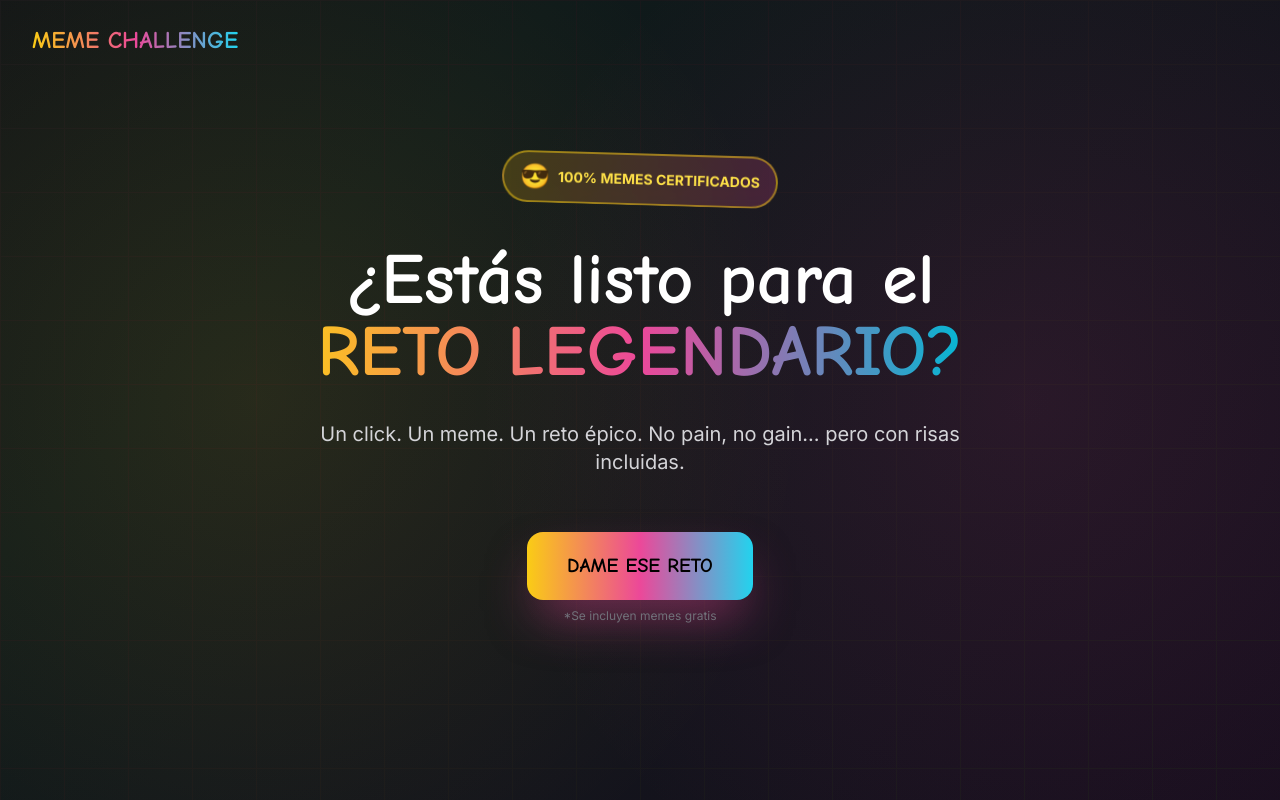
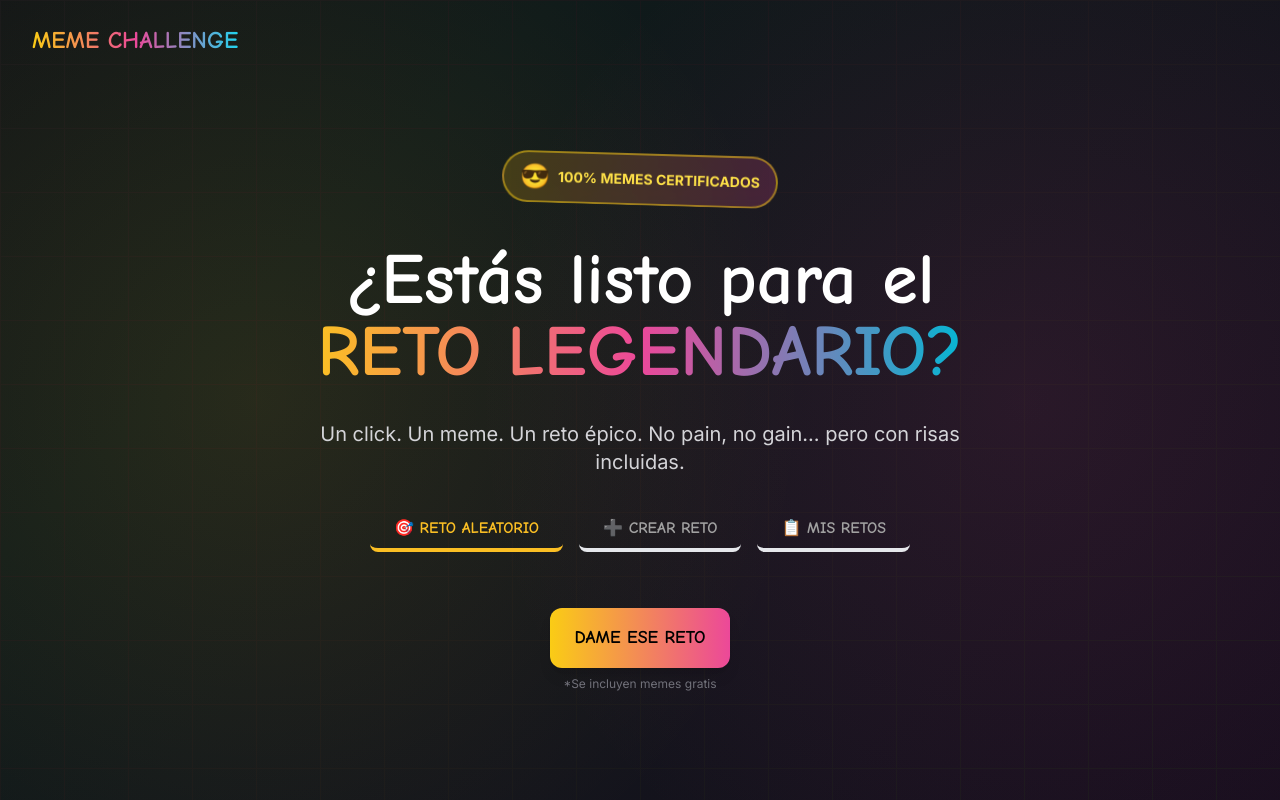
Before and after one commit to CAMILOITT/gira_pierde, a FastAPI app: page / in a window 1280 px wide. Run offline with FastAPI, Linux system fonts and the light colour scheme; some libraries are stand-ins or nearby versions.

Commit message:
separando logica del dom en componentes mas peque;os, e integrando jinja como gestor de plantilla

```diff
--- a/app/routers/pages.py
+++ b/app/routers/pages.py
@@ -13,7 +13,7 @@ TEMPLATES_PATH = Path(templates_dir)
 @router.get("/")
 def home(request: Request):
   return templates.TemplateResponse(
-    "index.html",
+    "index.jinja",
     {
       "request": request,
     },
--- /dev/null
+++ b/app/templates/components/badge.jinja
@@ -0,0 +1,5 @@
+<div
+  class="inline-flex items-center gap-2 px-4 py-2 rounded-full bg-gradient-to-r from-yellow-500/20 to-pink-500/20 border-2 border-yellow-400/50 backdrop-blur-sm float-animation">
+  <span class="text-2xl">😎</span>
+  <span class="text-sm text-yellow-300 font-bold">100% MEMES CERTIFICADOS</span>
+</div>
--- /dev/null
+++ b/app/templates/components/btn.jinja
@@ -0,0 +1,10 @@
+{% macro btn(txt, id) %}
+
+<button type="submit"
+  class="min-w px-6 py-4 bg-gradient-to-r from-yellow-400 to-pink-500 text-black rounded-xl font-black hover:from-yellow-500 hover:to-pink-600 transition-all shadow-lg meme-title text-lg"
+  {% if id %} id="{{ id }}" {% endif %}>
+  {{ txt }}
+</button>
+
+{% endmacro %}
+{# CREAR RETO 🚀 #}
--- /dev/null
+++ b/app/templates/components/navTabs.jinja
@@ -0,0 +1,39 @@
+<div class="flex justify-center gap-4 mt-8 flex-wrap">
+  <button id="tabReto" class="tab-btn px-6 py-2 rounded-lg font-bold meme-title tab-active transition-all border-b-4"
+    data-tab="reto">
+    🎯 RETO ALEATORIO
+  </button>
+  <button id="tabCrear" class="tab-btn px-6 py-2 rounded-lg font-bold meme-title tab-inactive transition-all border-b-4"
+    data-tab="crear">
+    ➕ CREAR RETO
+  </button>
+  <button id="tabLista" class="tab-btn px-6 py-2 rounded-lg font-bold meme-title tab-inactive transition-all border-b-4"
+    data-tab="lista">
+    📋 MIS RETOS
+  </button>
+</div>
+
+<script type="module" defer>
+  const tabButtons = document.querySelectorAll('.tab-btn');
+  const tabContents = document.querySelectorAll('.tab-content');
+
+  tabButtons.forEach(button => {
+    button.addEventListener('click', () => {
+      const tabName = button.dataset.tab;
+
+      tabButtons.forEach(btn => {
+        btn.classList.remove('tab-active');
+        btn.classList.add('tab-inactive');
+        btn.style.borderBottom = 'none';
+      });
+
+      tabContents.forEach(content => {
+        content.classList.add('section-hidden');
+      });
+
+      button.classList.add('tab-active');
+      button.classList.remove('tab-inactive');
+      document.getElementById(tabName).classList.remove('section-hidden');
+    });
+  });
+</script>
--- /dev/null
+++ b/app/templates/components/sectionCreateChallenge.jinja
@@ -0,0 +1,60 @@
+{% from 'components/btn.jinja' import btn %}
+
+<div id="crear" class="tab-content section-hidden">
+  <div class="mt-12 p-8 bg-zinc-900/90 meme-border rounded-3xl max-w-2xl mx-auto backdrop-blur-sm shadow-2xl">
+    <h2 class="text-3xl font-extrabold meme-title mb-6 text-yellow-400">CREAR UN NUEVO RETO</h2>
+    <form id="createForm" class="space-y-6">
+      <div>
+        <label class="block text-lg font-bold text-yellow-300 mb-2">Título del Reto</label>
+        <input id="inputTitle" type="text" placeholder="Ej: Haz la plancha más épica"
+          class="w-full px-4 py-3 rounded-xl bg-zinc-800 border-2 border-yellow-400/30 text-white placeholder-zinc-500 focus:border-yellow-400 focus:outline-none transition-all">
+      </div>
+      <div>
+        <label class="block text-lg font-bold text-yellow-300 mb-2">Descripción del Reto</label>
+        <textarea id="inputDescription" placeholder="Describe tu reto épico aquí..."
+          class="w-full px-4 py-3 rounded-xl bg-zinc-800 border-2 border-yellow-400/30 text-white placeholder-zinc-500 focus:border-yellow-400 focus:outline-none transition-all resize-none"
+          rows="4"></textarea>
+      </div>
+      {{ btn('CREAR RETO 🚀') }}
+    </form>
+    <div id="createMessage" class="mt-4 text-center text-green-400 font-bold hidden"></div>
+  </div>
+</div>
+
+<script type="module">
+  const URL = window.location.origin;
+
+  const createForm = document.getElementById('createForm');
+  const createMessage = document.getElementById('createMessage');
+
+  createForm.addEventListener('submit', async (e) => {
+    e.preventDefault();
+    const title = document.getElementById('inputTitle').value;
+    const description = document.getElementById('inputDescription').value;
+
+    if (!title || !description) {
+      alert('Por favor completa todos los campos');
+      return;
+    }
+
+    try {
+      const response = await
+        fetch(`${URL}/create_challenge?title=${encodeURIComponent(title)}&description=${encodeURIComponent(description)}`,
+          {
+            method: 'POST'
+          });
+
+      if (!response.ok) throw new Error('Error al crear el reto');
+
+      createMessage.textContent = '✅ ¡Reto creado exitosamente!';
+      createMessage.classList.remove('hidden');
+      createForm.reset();
+
+      setTimeout(() => {
+        createMessage.classList.add('hidden');
+      }, 3000);
+    } catch (error) {
+      alert('Error: ' + error.message);
+    }
+  });
+</script>
--- /dev/null
+++ b/app/templates/components/sectionGetAleatorio.jinja
@@ -0,0 +1,60 @@
+{% from 'components/btn.jinja' import btn %}
+
+<div id="reto" class="tab-content">
+  <div class="pt-6">
+    {{ btn('DAME ESE RETO', 'getChallengeBtn') }}
+    <p class="text-xs text-zinc-500 mt-2">*Se incluyen memes gratis</p>
+  </div>
+
+  <!-- Challenge Display -->
+  <div id="challengeDisplay"
+    class="hidden challenge-card mt-12 p-8 bg-zinc-900/90 meme-border rounded-3xl max-w-3xl mx-auto backdrop-blur-sm shadow-2xl">
+    <div class="space-y-6">
+      <div class="space-y-4">
+        <div class="flex items-center justify-between">
+          <span class="text-sm font-bold text-yellow-400 uppercase tracking-wide meme-title">TU RETO
+            ÉPICO</span>
+          <span class="text-3xl">🔥</span>
+        </div>
+        <h2 id="challengeName" class="text-4xl font-extrabold meme-title"> </h2>
+        <p id="challengeText" class="text-2xl md:text-3xl font-bold text-left leading-tight">
+        </p>
+        <div class="pt-4 flex gap-3">
+          {{ btn('OTRO MÁS', 'newChallengeBtn') }}
+        </div>
+      </div>
+    </div>
+  </div>
+</div>
+
+<script type="module">
+  // Creamos las constantes necesarias
+  const URL = window.location.origin;
+  const API_URL = `${URL}/challenge/get_aleatory_challenge`
+  // Obtener elementos del DOM
+  const btnGetChallenge = document.getElementById("getChallengeBtn");
+  const displayChallenge = document.getElementById("challengeDisplay");
+  const newChallengeBtn = document.getElementById("newChallengeBtn");
+
+  // Función para obtener un reto aleatorio
+  async function get_challenge() {
+    try {
+      // Hacemos la petición al servidor
+      const response = await fetch(API_URL)
+      // Validamos si la petición fue exitosa
+      if (!response.ok) throw new Error("Error al obtener el reto")
+      // Obtenemos los datos en formato JSON
+      const { challenge } = await response.json();
+      // Actualizamos el contenido del reto en el DOM
+      document.getElementById("challengeName").textContent = challenge.title;
+      document.getElementById("challengeText").textContent = challenge.description;
+      // Mostramos la sección del reto
+      displayChallenge.classList.remove("hidden");
+    } catch (error) {
+      alert("Hubo un error al obtener el reto: " + error.message);
+    }
+  }
+  // Registramos eventos de click en los botones
+  btnGetChallenge.addEventListener("click", get_challenge);
+  newChallengeBtn.addEventListener("click", get_challenge);
+</script>
--- /dev/null
+++ b/app/templates/components/sectionModifiedChallenge.jinja
@@ -0,0 +1,118 @@
+<div id="lista" class="tab-content section-hidden">
+  <div class="mt-12 max-w-4xl mx-auto">
+    <h2 class="text-3xl font-extrabold meme-title mb-6 text-yellow-400">MIS RETOS</h2>
+    <button id="loadChallengesBtn"
+      class="px-8 py-3 bg-gradient-to-r from-cyan-400 to-pink-500 text-black rounded-xl font-black hover:from-cyan-500 hover:to-pink-600 transition-all shadow-lg meme-title mb-6">
+      CARGAR RETOS 📥
+    </button>
+
+    <div id="challengesList" class="space-y-4">
+      <!-- Los retos se cargarán aquí -->
+    </div>
+  </div>
+</div>
+
+<script type="module" defer>
+  const URL = window.location.origin;
+  const loadChallengesBtn = document.getElementById('loadChallengesBtn');
+  const challengesList = document.getElementById('challengesList');
+
+  loadChallengesBtn.addEventListener('click', async () => {
+    try {
+      loadChallengesBtn.disabled = true;
+      loadChallengesBtn.textContent = 'CARGANDO... ⏳';
+
+      const response = await fetch(`${URL}/get_all_challenge`);
+      if (!response.ok) throw new Error('Error al cargar los retos');
+
+      const { challenges } = await response.json();
+      challengesList.innerHTML = '';
+
+      if (challenges.length === 0) {
+        challengesList.innerHTML = '<p class="text-center text-zinc-400">No hay retos creados aún 😢</p>';
+        return;
+      }
+
+      challenges.forEach(challenge => {
+        const challengeItem = document.createElement('div');
+        challengeItem.className = 'challenge-item p-6 rounded-2xl border-2 border-yellow-400/30';
+        challengeItem.innerHTML = `
+            <div class="flex justify-between items-start mb-4">
+              <div class="flex-1">
+                <h3 class="text-2xl font-extrabold meme-title text-yellow-400">${challenge.title}</h3>
+                <p class="text-lg text-zinc-300 mt-2">${challenge.description}</p>
+                <p class="text-xs text-zinc-500 mt-2">ID: ${challenge.id}</p>
+              </div>
+            </div>
+            <div class="flex gap-3 mt-4">
+              <button class="edit-btn flex-1 px-4 py-2 bg-cyan-500 text-black rounded-lg font-bold hover:bg-cyan-600 transition-all" data-id="${challenge.id}" data-title="${challenge.title}" data-description="${challenge.description}">
+                ✏️ EDITAR
+              </button>
+              <button class="delete-btn flex-1 px-4 py-2 bg-red-500 text-black rounded-lg font-bold hover:bg-red-600 transition-all" data-id="${challenge.id}">
+                🗑️ ELIMINAR
+              </button>
+            </div>
+          `;
+        challengesList.appendChild(challengeItem);
+      });
+
+      // Event listeners para editar y eliminar
+      document.querySelectorAll('.delete-btn').forEach(btn => {
+        btn.addEventListener('click', () => delete_challenge(btn.dataset.id));
+      });
+
+      document.querySelectorAll('.edit-btn').forEach(btn => {
+        btn.addEventListener('click', () => edit_challenge(btn.dataset.id, btn.dataset.title, btn.dataset.description));
+      });
+
+    } catch (error) {
+      alert('Error: ' + error.message);
+    } finally {
+      loadChallengesBtn.disabled = false;
+      loadChallengesBtn.textContent = 'CARGAR RETOS 📥';
+    }
+  });
+
+  async function delete_challenge(challengeId) {
+    if (!confirm('¿Estás seguro de que quieres eliminar este reto?')) return;
+
+    try {
+      const response = await fetch(`${URL}/delete_challenge/${challengeId}`, {
+        method: 'DELETE'
+      });
+
+      if (!response.ok) throw new Error('Error al eliminar el reto');
+
+      alert('✅ Reto eliminado exitosamente');
+      loadChallengesBtn.click(); // Recargar lista
+    } catch (error) {
+      alert('Error: ' + error.message);
+    }
+  }
+
+  async function edit_challenge(challengeId, currentTitle, currentDescription) {
+    const newTitle = prompt('Nuevo título:', currentTitle);
+    if (newTitle === null) return;
+
+    const newDescription = prompt('Nueva descripción:', currentDescription);
+    if (newDescription === null) return;
+
+    if (!newTitle || !newDescription) {
+      alert('Los campos no pueden estar vacíos');
+      return;
+    }
+
+    try {
+      const response = await fetch(`${URL}/update_challenge/${challengeId}?title=${encodeURIComponent(newTitle)}&description=${encodeURIComponent(newDescription)}`, {
+        method: 'PUT'
+      });
+
+      if (!response.ok) throw new Error('Error al actualizar el reto');
+
+      alert('✅ Reto actualizado exitosamente');
+      loadChallengesBtn.click(); // Recargar lista
+    } catch (error) {
+      alert('Error: ' + error.message);
+    }
+  }
+</script>
--- a/app/templates/index.html
+++ b/app/templates/index.jinja
@@ -126,7 +126,31 @@
     .meme-img:hover {
       transform: scale(1.1) rotate(2deg);
     }
+
+    .tab-active {
+      border-bottom: 3px solid #fbbf24;
+      color: #fbbf24;
+    }
+
+    .tab-inactive {
+      color: #a1a1a1;
+    }
+
+    .section-hidden {
+      display: none;
+    }
+
+    .challenge-item {
+      background: linear-gradient(135deg, rgba(39, 39, 42, 0.8), rgba(63, 63, 70, 0.8));
+      transition: transform 0.2s, box-shadow 0.2s;
+    }
+
+    .challenge-item:hover {
+      transform: translateY(-2px);
+      box-shadow: 0 8px 16px rgba(251, 191, 36, 0.2);
+    }
   </style>
+  {% from 'components/btn.jinja' import btn %}
 </head>
 
 <body class="gradient-bg text-white min-h-screen">
@@ -152,11 +176,7 @@
 
       <main class="max-w-6xl mx-auto px-4 py-12 md:py-20">
         <div class="text-center space-y-8">
-          <div
-            class="inline-flex items-center gap-2 px-4 py-2 rounded-full bg-gradient-to-r from-yellow-500/20 to-pink-500/20 border-2 border-yellow-400/50 backdrop-blur-sm float-animation">
-            <span class="text-2xl">😎</span>
-            <span class="text-sm text-yellow-300 font-bold">100% MEMES CERTIFICADOS</span>
-          </div>
+          {% include "components/badge.jinja" %}
 
           <h1 class="text-5xl md:text-7xl font-black leading-tight meme-title">
             ¿Estás listo para el<br />
@@ -167,65 +187,14 @@
             Un click. Un meme. Un reto épico. No pain, no gain... pero con risas incluidas.
           </p>
 
-          <div class="pt-6">
-            <button id="getChallengeBtn"
-              class="btn-glow px-10 py-5 bg-gradient-to-r from-yellow-400 via-pink-500 to-cyan-400 text-black rounded-2xl text-xl font-black hover:scale-105 transition-all duration-200 shadow-2xl shadow-pink-500/50 meme-title">
-              DAME ESE RETO
-            </button>
-            <p class="text-xs text-zinc-500 mt-2">*Se incluyen memes gratis</p>
-          </div>
-
-          <!-- Challenge Display -->
-          <div id="challengeDisplay"
-            class="hidden challenge-card mt-12 p-8 bg-zinc-900/90 meme-border rounded-3xl max-w-3xl mx-auto backdrop-blur-sm shadow-2xl">
-            <div class="space-y-6">
-              <div class="space-y-4">
-                <div class="flex items-center justify-between">
-                  <span class="text-sm font-bold text-yellow-400 uppercase tracking-wide meme-title">TU RETO
-                    ÉPICO</span>
-                  <span class="text-3xl">🔥</span>
-                </div>
-                <h2 id="challengeName" class="text-4xl font-extrabold meme-title"> </h2>
-                <p id="challengeText" class="text-2xl md:text-3xl font-bold text-left leading-tight">
-                </p>
-                <div class="pt-4 flex gap-3">
-                  <button id="newChallengeBtn"
-                    class="flex-1 px-6 py-4 bg-gradient-to-r from-yellow-400 to-pink-500 text-black rounded-xl font-black hover:from-yellow-500 hover:to-pink-600 transition-all shadow-lg meme-title">
-                    OTRO MÁS
-                  </button>
-                </div>
-              </div>
-            </div>
-          </div>
+          {% include 'components/navTabs.jinja' %}
+          {% include 'components/sectionGetAleatorio.jinja' %}
+          {% include 'components/sectionCreateChallenge.jinja' %}
+          {% include 'components/sectionModifiedChallenge.jinja' %}
         </div>
       </main>
     </div>
   </div>
-
-  <script type="module">
-    const btnGetChallenge = document.getElementById("getChallengeBtn");
-    const displayChallenge = document.getElementById("challengeDisplay");
-    const newChallengeBtn = document.getElementById("newChallengeBtn");
-    const url = new URL(window.location.href);
-
-    async function get_challenge() {
-      try {
-        console.log(url)
-        const response = await fetch(`${url.href}challenge/get_aleatory_challenge`);
-        if (!response.ok)
-          throw new Error("Network response was not ok");
-        const { challenge } = await response.json()
-        document.getElementById("challengeName").textContent = challenge.title;
-        document.getElementById("challengeText").textContent = challenge.description;
-        displayChallenge.classList.remove("hidden");
-      } catch (error) {
-        alert("Hubo un error al obtener el reto.");
-      }
-    }
-
-    btnGetChallenge.addEventListener("click", get_challenge);
-    newChallengeBtn.addEventListener("click", get_challenge);
-  </script>
 </body>
 
 </html>
```
Also changed, not shown: app/components/btn.html (added).
